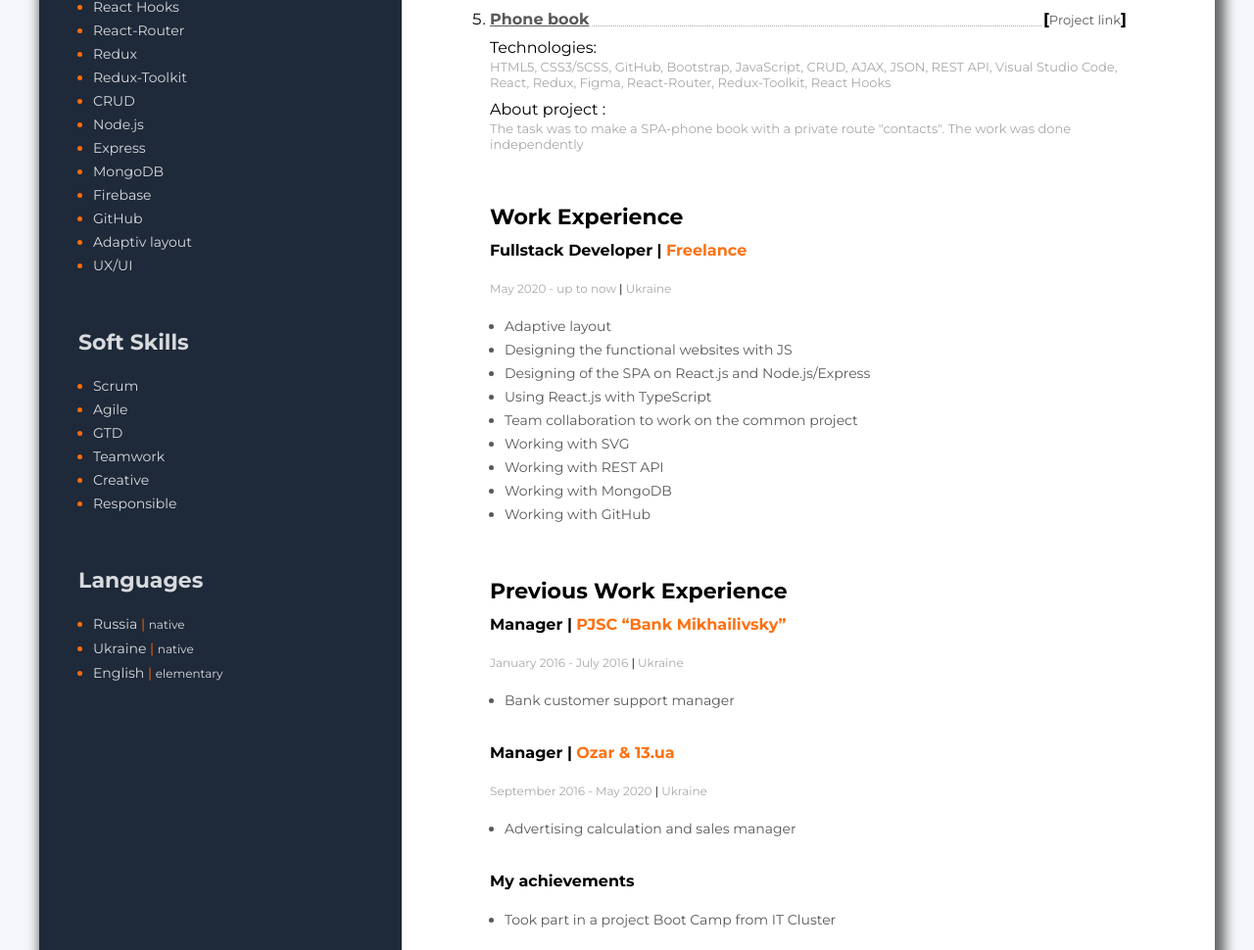
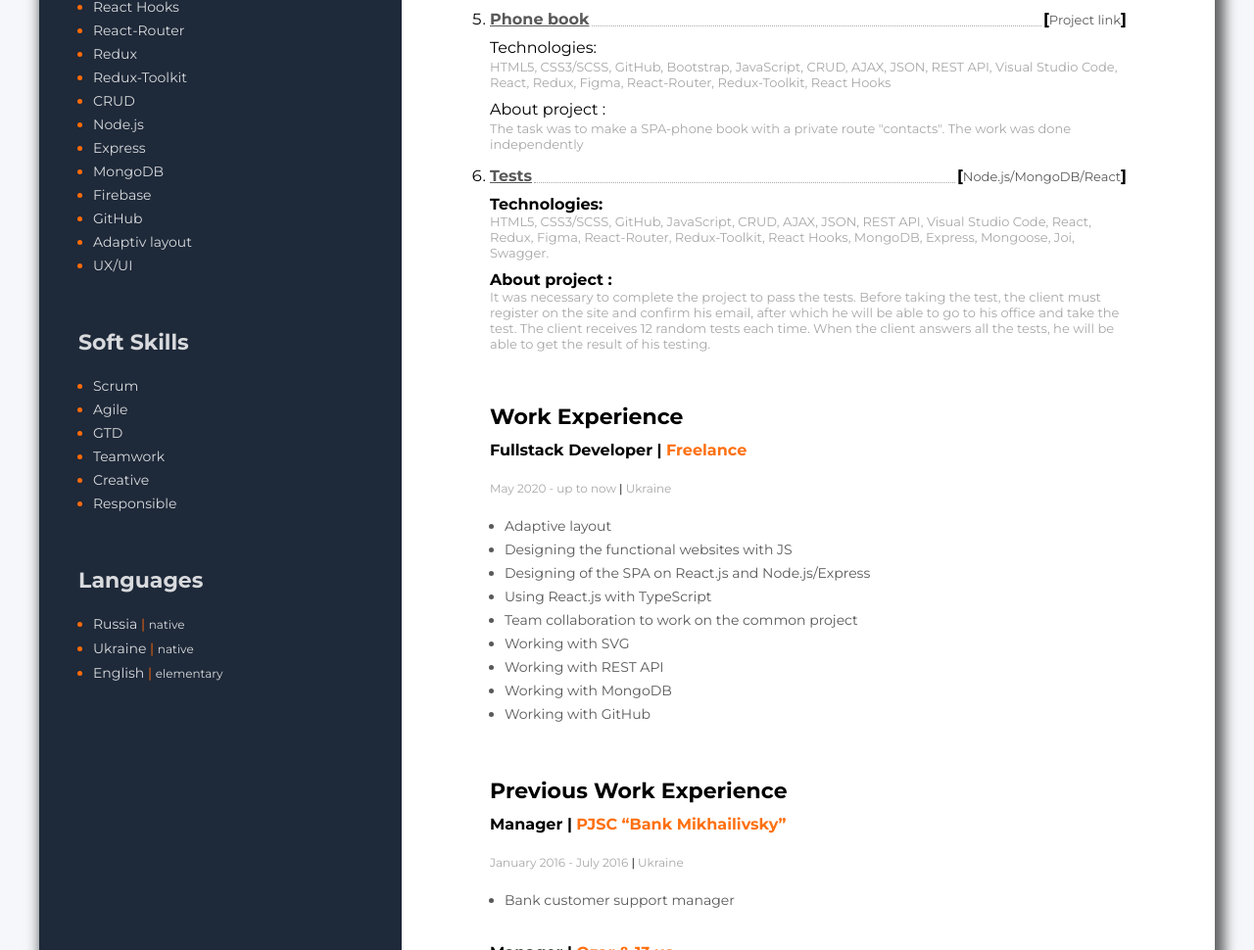
Before and after one commit to Vladnova/resume, a plain HTML site: page index.html in a window 1280 px wide. Shown: the part 1074-2044 px from the top of the page at 98% size. Drawn offline with Linux system fonts and the light colour scheme.

Commit message:
added project tests

```diff
--- a/index.html
+++ b/index.html
@@ -286,23 +286,25 @@
             <span class="project-text">About project :</span>
             <p class="project-desc">The task was to make a SPA-phone book with a private route "contacts". The work was done independently</p>
           </li>
-          <!-- <li class="project-items">
+          <li class="project-items">
             <div class="projects-item">
-              <a class="projects-link" href="https://courses-online-shop.herokuapp.com" target="_blank">
-                https://courses
+              <a class="projects-link" href="https://lasterprojectgoit.netlify.app/" target="_blank">
+                Tests
               </a>
               <span class="dots"></span>
-              <span><b>[</b><span class="tech-name">Node.js/MongoDB</span><b>]</b></span>
+              <span><b>[</b><span class="tech-name">Node.js/MongoDB/React</span><b>]</b></span>
             </div>
             <b>Technologies:</b>
             <p class="project-desc">
-              HTML5, CSS3/SCSS, GitHub, Bootstrap, JavaScript, CRUD, AJAX, JSON, REST API, Visual Studio Code, React, Redux, Figma,
-              React-Router, Redux-Toolkit, React Hooks
+              HTML5, CSS3/SCSS, GitHub, JavaScript, CRUD, AJAX, JSON, REST API, Visual Studio Code, React, Redux, Figma,
+              React-Router, Redux-Toolkit, React Hooks, MongoDB, Express, Mongoose, Joi, Swagger.
             </p>
             <b>About project :</b>
-            <p class="project-desc">The task was to make a SPA-phone book with a private route "contacts". The work was done
-              independently</p>
-          </li> -->
+            <p class="project-desc">
+              It was necessary to complete the project to pass the tests.
+              Before taking the test, the client must register on the site and confirm his email, after which he will be able to go to his office and take the test.
+              The client receives 12 random tests each time. When the client answers all the tests, he will be able to get the result of his testing.</p>
+          </li>
 
         </ol>
       </div>
```
